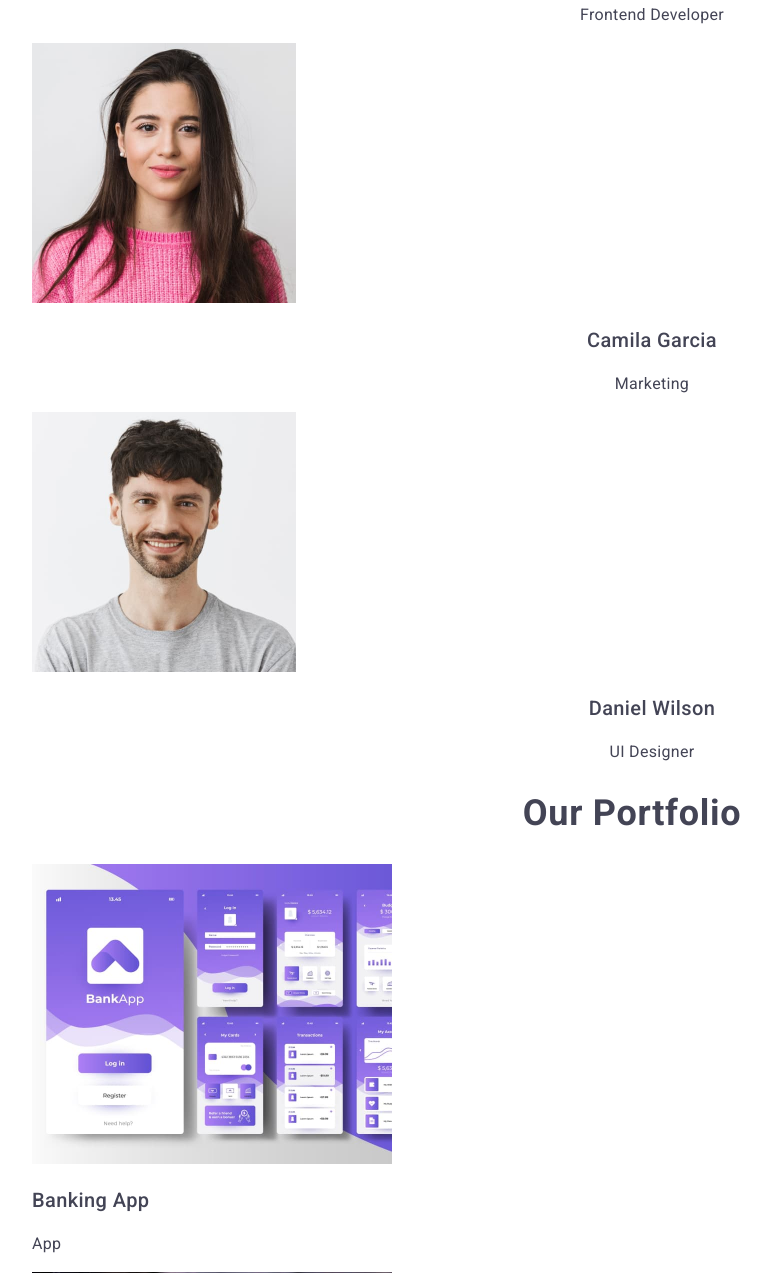
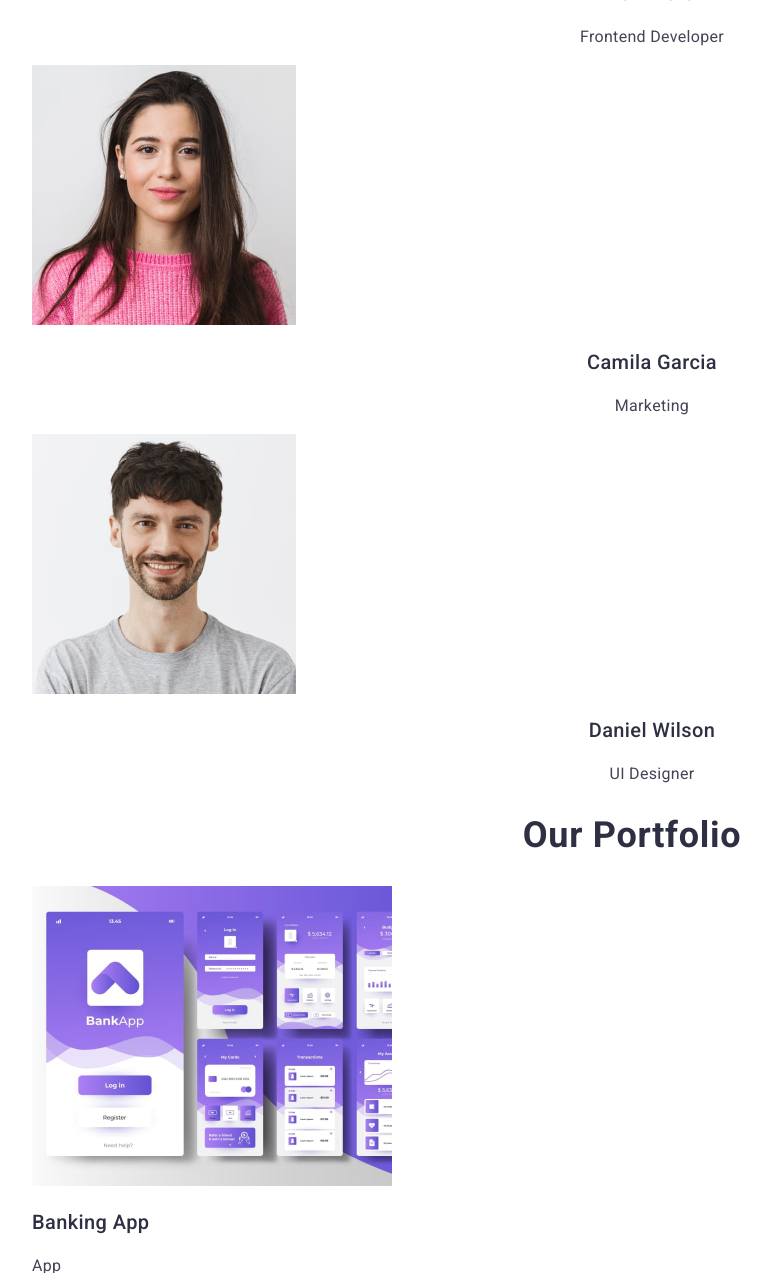
Before and after one commit to olena-lykavska/goit-markup-hw-02, a plain HTML site: page index.html in a window 1280 px wide. Shown: the part 1527-2800 px from the top of the page, without its empty margins (8-779 px from the left). Drawn offline with nearby package versions, Linux system fonts and the light colour scheme.

Commit message:
update-three

```diff
--- a/css/styles.css
+++ b/css/styles.css
@@ -84,15 +84,12 @@ button:focus{
     line-height: 1.5;
     letter-spacing: 0.04em;
     color: #fff;
-    box-shadow: 0 4px 4px 0 rgba(0, 0, 0, 0.15);
     background: #4d5ae5;
     cursor: pointer;
 }
 /* ==================================== */
 /* ==================FEATURES================== */
 .visually-hidden {
-
-    margin: -1px;
     border: 0;
     white-space: nowrap;
     clip-path: inset(100%);
@@ -134,6 +131,10 @@ button:focus{
 background-color: #FFFFFF;
 }
 
+.team-item{
+    background-color: #FFFFFF;
+}
+
 
 .team-subtitle{
     font-weight: 500;
@@ -141,6 +142,7 @@ background-color: #FFFFFF;
     line-height: 1.2;
     letter-spacing: 0.02em;
     text-align: center;
+    color: #2e2f42;
 }
 
 .team-text{
@@ -158,7 +160,8 @@ background-color: #FFFFFF;
     line-height: 1.11;
     letter-spacing: 0.02em;
     text-align: center;
-    text-transform: capitalize
+    text-transform: capitalize;
+    color: #2e2f42;
 }
 
 .portfolio-subtitle{
@@ -166,6 +169,7 @@ background-color: #FFFFFF;
     font-size: 20px;
     line-height: 1.2;
     letter-spacing: 0.02em;
+    color: #2e2f42;
 }
 
 .portfolio-text{
```
